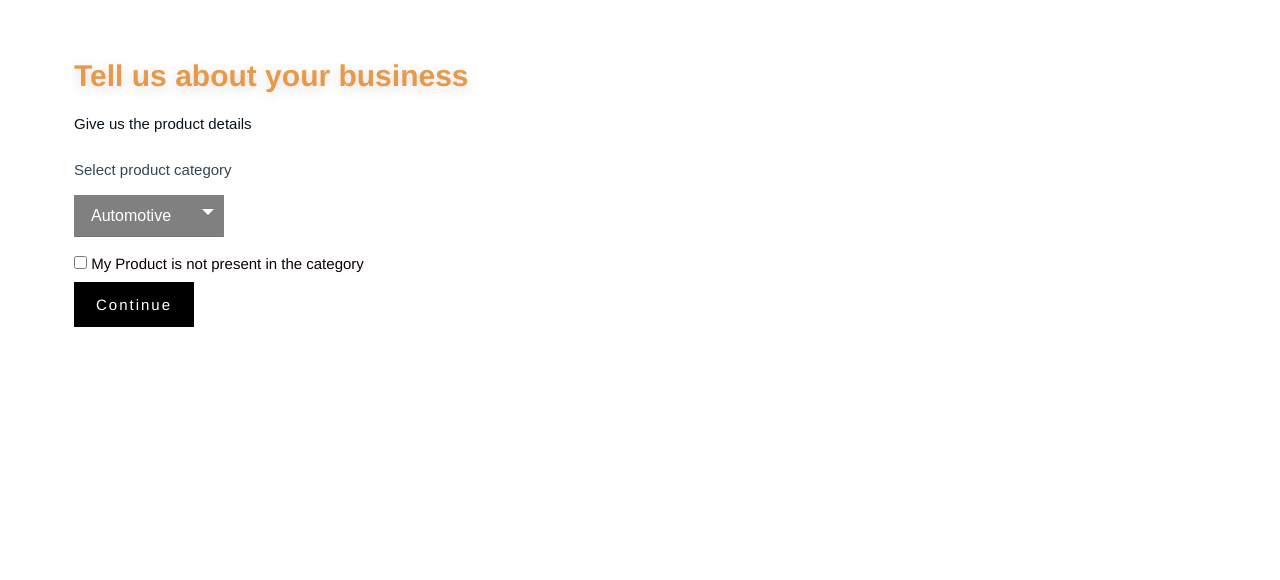
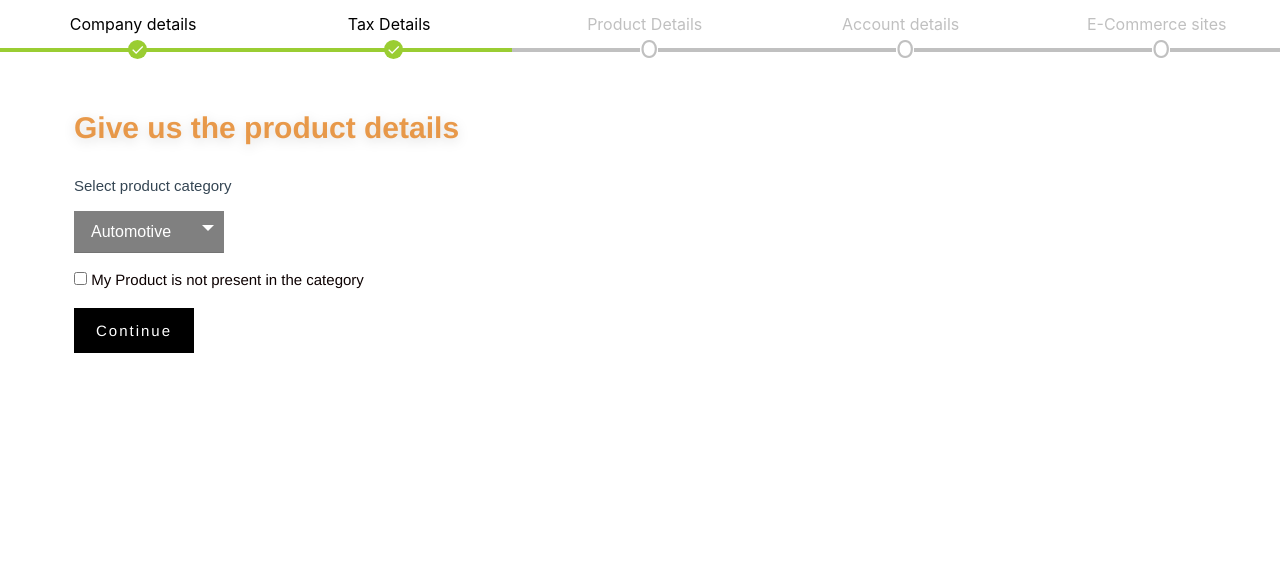
Before and after one commit to r-i-c-h-a/ACMS, a Flask app: page /product in a window 1280 px wide. Shown: the part 52-632 px from the top of the page. Run offline with Flask 2, Linux system fonts and the light colour scheme; a user stored in the database is signed in; data comes from the database, SQL or seed files in the repository; some libraries are stand-ins or nearby versions.

Commit message:
added ststic progress bar

```diff
--- a/templates/layout.html
+++ b/templates/layout.html
@@ -19,6 +19,69 @@
   <link rel="stylesheet" href="https://cdnjs.cloudflare.com/ajax/libs/bulma/0.7.0/css/bulma.min.css">
 	<script defer src="https://use.fontawesome.com/releases/v5.0.7/js/all.js"></script>
   <script src="https://ajax.googleapis.com/ajax/libs/jquery/3.4.1/jquery.min.js"></script>
+  <style>
+    ol.progtrckr {
+        display: table;
+        list-style-type: none;
+        margin: 0;
+        padding: 0;
+        table-layout: fixed;
+        width: 100%;
+    }
+    ol.progtrckr li {
+        display: table-cell;
+        text-align: center;
+        line-height: 3em;
+    }
+
+    ol.progtrckr[data-progtrckr-steps="2"] li { width: 49%; }
+    ol.progtrckr[data-progtrckr-steps="3"] li { width: 33%; }
+    ol.progtrckr[data-progtrckr-steps="4"] li { width: 24%; }
+    ol.progtrckr[data-progtrckr-steps="5"] li { width: 19%; }
+    ol.progtrckr[data-progtrckr-steps="6"] li { width: 16%; }
+    ol.progtrckr[data-progtrckr-steps="7"] li { width: 14%; }
+    ol.progtrckr[data-progtrckr-steps="8"] li { width: 12%; }
+    ol.progtrckr[data-progtrckr-steps="9"] li { width: 11%; }
+
+    ol.progtrckr li.progtrckr-done {
+        color: black;
+        border-bottom: 4px solid yellowgreen;
+    }
+    ol.progtrckr li.progtrckr-todo {
+        color: silver;
+        border-bottom: 4px solid silver;
+    }
+
+    ol.progtrckr li:after {
+        content: "\00a0\00a0";
+    }
+    ol.progtrckr li:before {
+        position: relative;
+        bottom: -2.5em;
+        float: left;
+        left: 50%;
+        line-height: 1em;
+    }
+    ol.progtrckr li.progtrckr-done:before {
+        content: "\2713";
+        color: white;
+        background-color: yellowgreen;
+        height: 1.2em;
+        width: 1.2em;
+        line-height: 1.2em;
+        border: none;
+        border-radius: 1.2em;
+    }
+    ol.progtrckr li.progtrckr-todo:before {
+        content: "\039F";
+        color: silver;
+        background-color: white;
+        font-size: 1.5em;
+        bottom: -1.6em;
+    }
+  </style>
+  {% block head %}
+  {% endblock %}
 </head>
 <body>
   <nav class="navbar is-primary" style="background: rgba(2,10,16,0.725)">
--- a/templates/productDetails.html
+++ b/templates/productDetails.html
@@ -62,7 +62,7 @@
 		width: 120px;
 		height: 40px;
 		left: 50px;
-		top: 20px;
+		top: 30px;
 		overflow: visible;
 	}
   #tnc {
@@ -81,6 +81,14 @@
 		font-size: 15px;
 		color: rgba(13,2,2,1);
 	}
+  #Input_Field {
+    position: relative;
+    width: 400px;
+    height: 65px;
+    left: 50px;
+    top: 30px;
+    overflow: visible;
+  }
   button {
   background-color: #000000;
   color: white;
@@ -190,11 +198,15 @@
 {% endblock %}
 
 {% block body %}
+<ol class="progtrckr" data-progtrckr-steps="5">
+    <li class="progtrckr-done">Company details</li>
+    <li class="progtrckr-done">Tax Details</li>
+    <li class="progtrckr-todo">Product Details</li>
+    <li class="progtrckr-todo">Account details</li>
+    <li class="progtrckr-todo">E-Commerce sites</li>
+</ol>
 <section class="section">
   <div id="Heading">
-    <span>Tell us about your business</span>
-  </div>
-  <div id="Subhead">
     <span>Give us the product details</span>
   </div>
   <div id="Company_Business_name">
@@ -223,16 +235,21 @@
       </select>
   </div>
   <div id="tnc">
-    <input type="checkbox" name="other">
+    <input id="proNot" type="checkbox" name="other" onclick="javascript:yesnoCheck();">
     <label for="other">My Product is not present in the category</label>
+  </div>
+  <div id="hide" style="display:none">
+    <form action="" method="POST">
+      <div id="Input_Field">
+        <input type="text" placeholder="Product Type" name="newProd">
+      </div>
+    </form>
   </div>
   <div id="Cont">
     <a href="/account/list_ecommerce">
       <button type="submit">Continue</button>
     </a>
-
-
-
+  </div>
 </section>
 
 {% endblock %}
@@ -332,5 +349,12 @@ function closeAllSelect(elmnt) {
 /*if the user clicks anywhere outside the select box,
 then close all select boxes:*/
 document.addEventListener("click", closeAllSelect);
+function yesnoCheck() {
+    if (document.getElementById('proNot').checked) {
+        document.getElementById('hide').style.display = 'block';
+    } else {
+        document.getElementById('hide').style.display = 'none';
+    }
+  }
 </script>
 {% endblock %}
```
Also changed, not shown: templates/userRegistration.html (+7 -0 lines).
